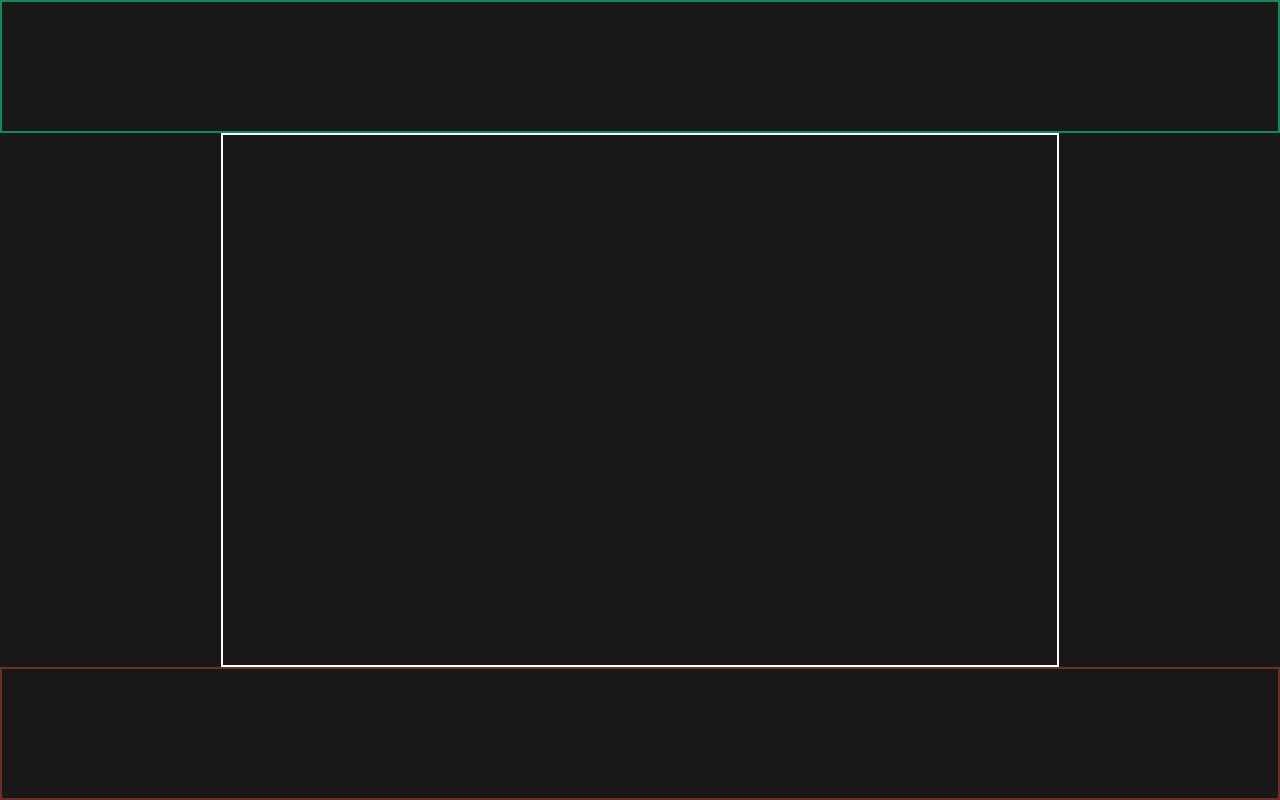
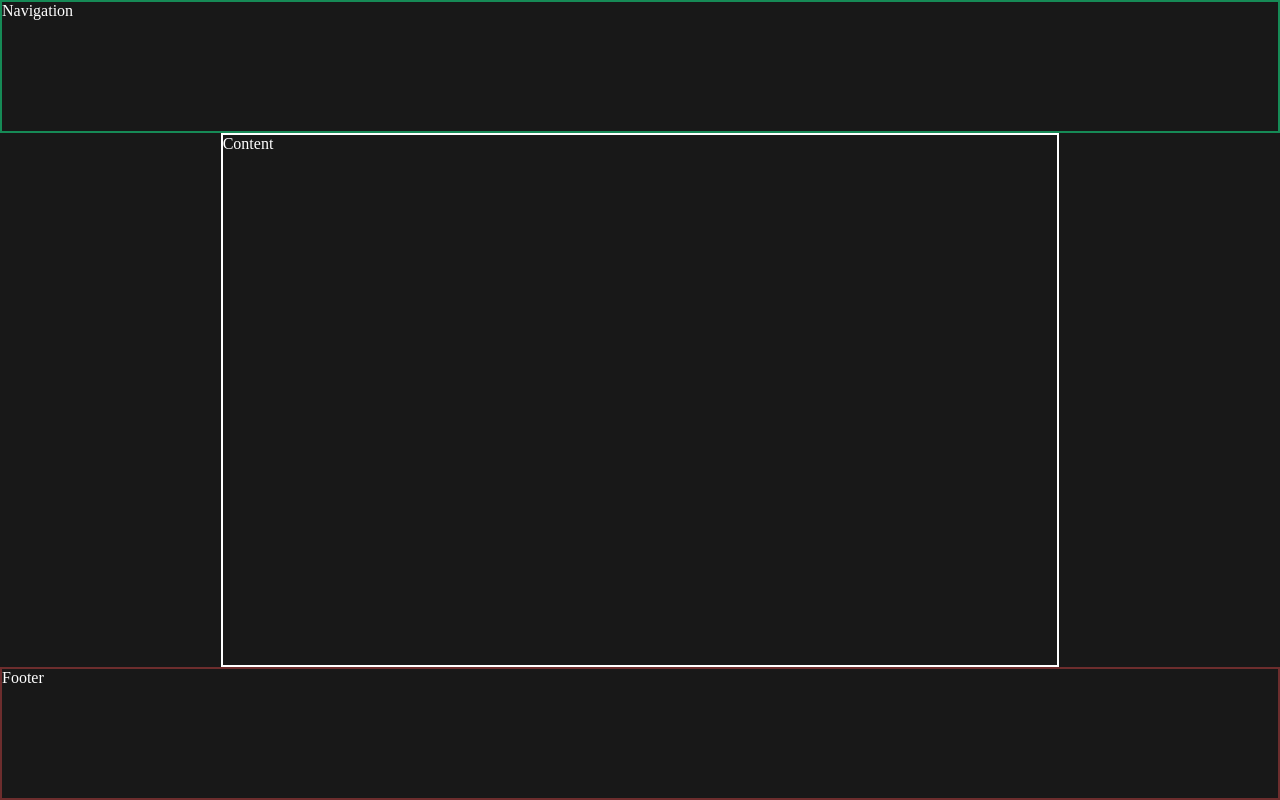
Before and after one commit to uaeboss/sirsellalot_frontend, a React (Vite) app: page / in a window 1280 px wide. Built offline with nearby package versions, Linux system fonts and the light colour scheme; a web font is replaced by a local one.

Commit message:
add components

```diff
--- a/package.json
+++ b/package.json
@@ -11,7 +11,8 @@
   },
   "dependencies": {
     "react": "^18.2.0",
-    "react-dom": "^18.2.0"
+    "react-dom": "^18.2.0",
+    "react-router-dom": "^6.17.0"
   },
   "devDependencies": {
     "@types/react": "^18.2.15",
--- a/src/App.jsx
+++ b/src/App.jsx
@@ -1,13 +1,16 @@
 import "./styles/App.css";
+import Footer from "./components/Footer";
+import Navigation from "./components/Navigation";
+import Content from "./components/Content";
 
 function App() {
   return (
     <>
       <div className="wrapper">
         <div className="container">
-          <div className="navigation"></div>
-          <div className="content"></div>
-          <div className="footer"></div>
+          <Navigation />
+          <Content />
+          <Footer />
           <div className="banner1"></div>
           <div className="banner2"></div>
         </div>
--- a/src/components/Content.jsx
+++ b/src/components/Content.jsx
@@ -1,5 +1,9 @@
 const Content = () => {
-  return <p>Content</p>;
+  return (
+    <div className="content">
+      <p>Content</p>
+    </div>
+  );
 };
 
 export default Content;
--- a/src/components/Footer.jsx
+++ b/src/components/Footer.jsx
@@ -1,5 +1,9 @@
 const Footer = () => {
-    return <p>Footer</p>;
-  };
+  return (
+    <div className="footer">
+      <p>Footer</p>
+    </div>
+  );
+};
 
-  export default Footer;
+export default Footer;
--- a/src/components/Navigation.jsx
+++ b/src/components/Navigation.jsx
@@ -1,5 +1,9 @@
 const Navigation = () => {
-    return <p>Navigation</p>;
-  };
+  return (
+    <div className="navigation">
+      <p>Navigation</p>
+    </div>
+  );
+};
 
-  export default Navigation;
+export default Navigation;
--- a/src/styles/App.css
+++ b/src/styles/App.css
@@ -24,6 +24,10 @@ a {
 }
 a:hover {
   color: #282c47;
+}
+
+p {
+  color: #fff;
 }
 
 .wrapper {
--- a/src/styles/App.sass
+++ b/src/styles/App.sass
@@ -22,6 +22,9 @@ a
     margin-left: 2rem
     &:hover
         color: #282c47
+
+p
+    color: #fff
 
 .wrapper
     width: 100vw
```
Also changed, not shown: 2 other files (tests, documents, lock files or other folders).
